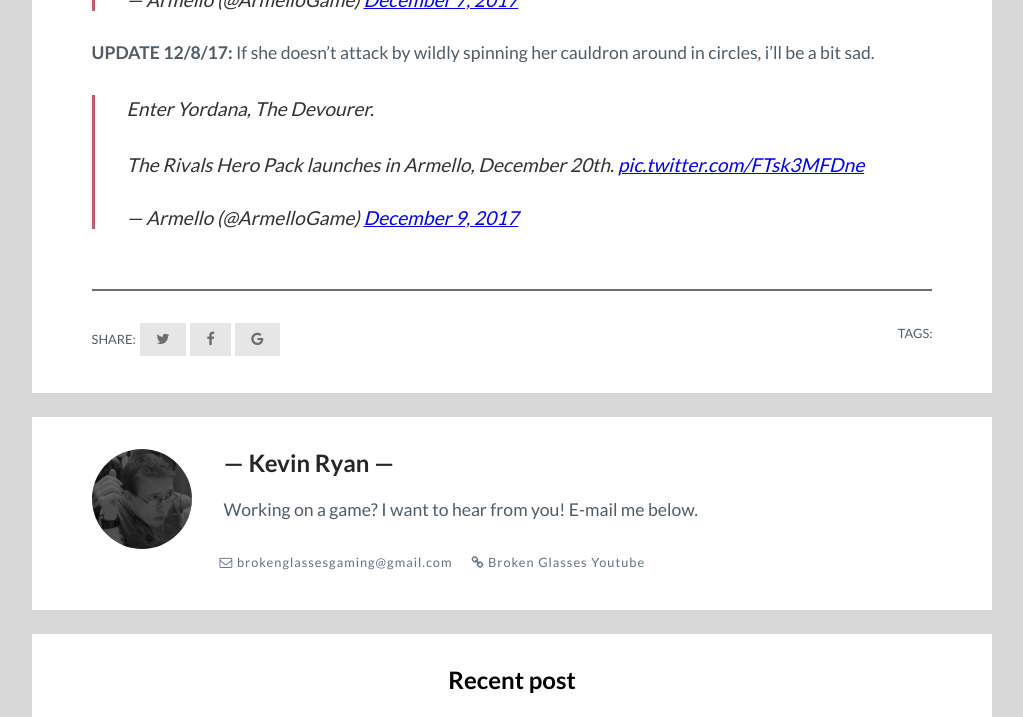
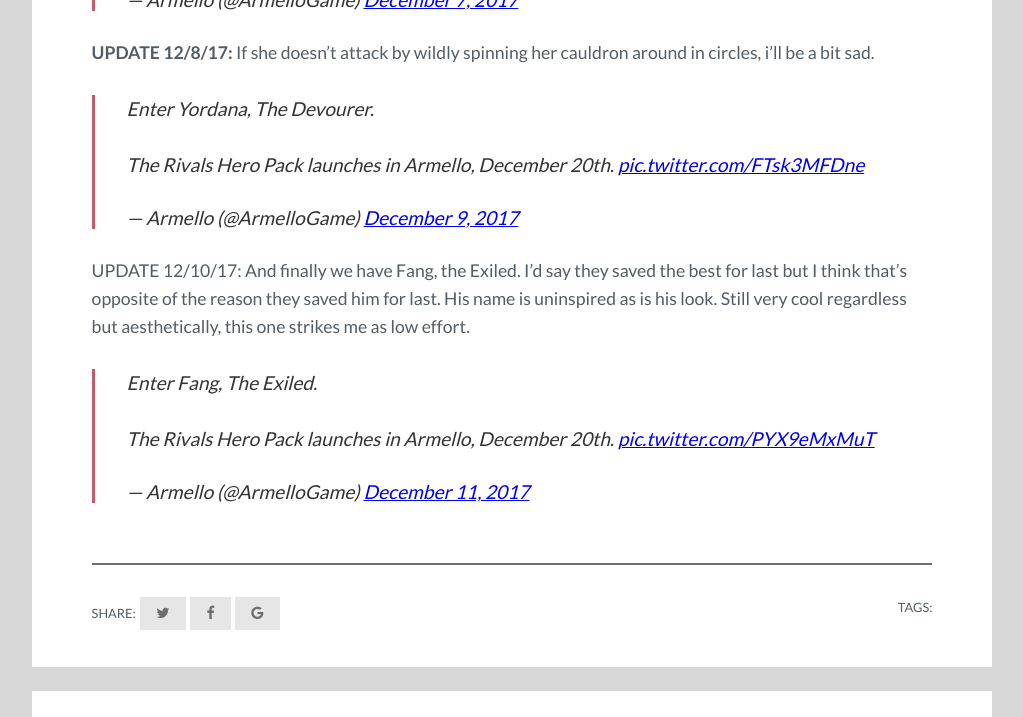
Before and after one commit to pizzapgh/broken_glasses, a Jekyll site: the page built from _posts/2017-12-04-digital-boardgame-armello-to-get-4-new-playable-heroes-announces-beta.markdown, in a window 1280 px wide and 900 px high, scrolled down 3212 px, cut to the strip 0-717 px from the top of the window. Shown: the whole strip, without its empty margins (128-1151 px from the left). Built offline with Jekyll 4.4.1, drawn with Linux system fonts in a browser that asks for light colours; nearby versions of some CDN libraries; our own code applies the rules of GitHub Pages for plain Markdown files; comment, search, counter and statistics services are not loaded.

Commit message:
Updated Digital Boardgame Armello To Get 4 New Playable Heroes Announces Beta

```diff
--- a/_posts/2017-12-04-digital-boardgame-armello-to-get-4-new-playable-heroes-announces-beta.markdown
+++ b/_posts/2017-12-04-digital-boardgame-armello-to-get-4-new-playable-heroes-announces-beta.markdown
@@ -39,3 +39,8 @@
 
 <blockquote class="twitter-tweet" data-lang="en"><p lang="en" dir="ltr">Enter Yordana, The Devourer.<br><br>The Rivals Hero Pack launches in Armello, December 20th. <a href="https://t.co/FTsk3MFDne">pic.twitter.com/FTsk3MFDne</a></p>&mdash; Armello (@ArmelloGame) <a href="https://twitter.com/ArmelloGame/status/939283703204683776?ref_src=twsrc%5Etfw">December 9, 2017</a></blockquote>
 <script async src="https://platform.twitter.com/widgets.js" charset="utf-8"></script>
+
+UPDATE 12/10/17: And finally we have Fang, the Exiled. I'd say they saved the best for last but I think that's opposite of the reason they saved him for last. His name is uninspired as is his look. Still very cool regardless but aesthetically, this one strikes me as low effort.
+
+<blockquote class="twitter-tweet" data-lang="en"><p lang="en" dir="ltr">Enter Fang, The Exiled.<br><br>The Rivals Hero Pack launches in Armello, December 20th. <a href="https://t.co/PYX9eMxMuT">pic.twitter.com/PYX9eMxMuT</a></p>&mdash; Armello (@ArmelloGame) <a href="https://twitter.com/ArmelloGame/status/940008987088642051?ref_src=twsrc%5Etfw">December 11, 2017</a></blockquote>
+<script async src="https://platform.twitter.com/widgets.js" charset="utf-8"></script>
```
